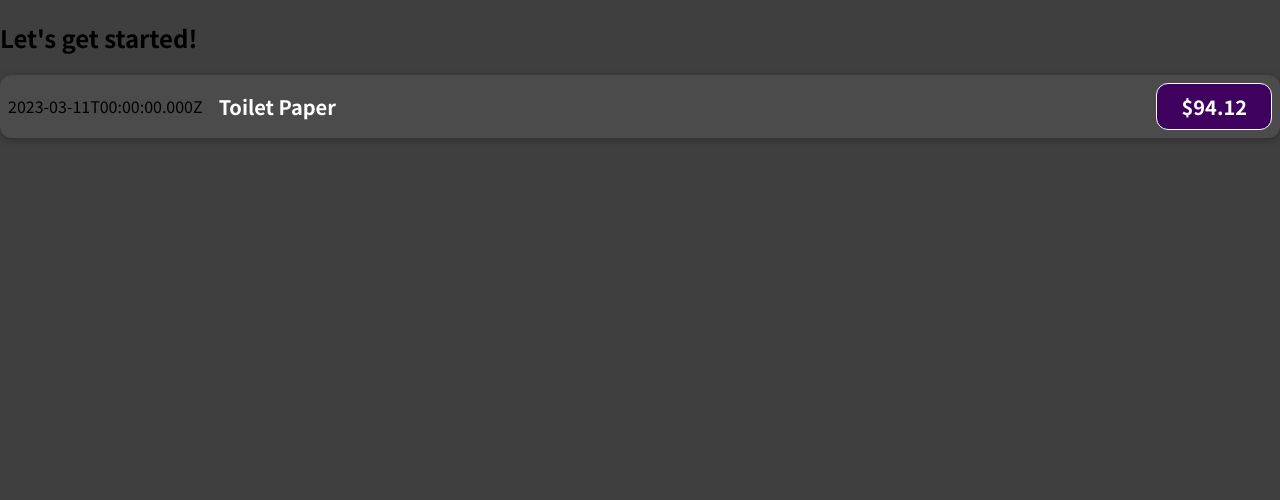
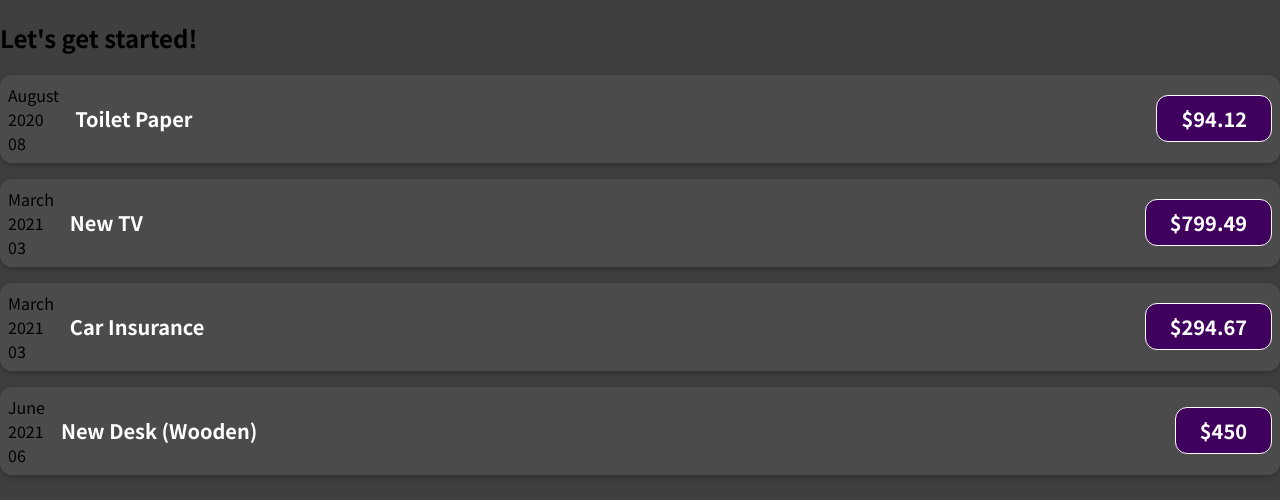
Before and after one commit to Trung-Hieu-Dev/basic-react, a JavaScript app: page / in a window 1280 px wide. Shown: the top 500 px of the page. Built offline with nearby package versions, Linux system fonts and the light colour scheme.

Commit message:
Date format

```diff
--- a/src/App.js
+++ b/src/App.js
@@ -25,7 +25,26 @@
   return (
     <div>
       <h2>Let's get started!</h2>
-      <ExpenseItem title={expenses[0].title} amount={expenses[0].amount} ></ExpenseItem>
+      <ExpenseItem
+        title={expenses[0].title}
+        amount={expenses[0].amount}
+        date={expenses[0].date}
+      />
+      <ExpenseItem
+        title={expenses[1].title}
+        amount={expenses[1].amount}
+        date={expenses[1].date}
+      />
+      <ExpenseItem
+        title={expenses[2].title}
+        amount={expenses[2].amount}
+        date={expenses[2].date}
+      />
+      <ExpenseItem
+        title={expenses[3].title}
+        amount={expenses[3].amount}
+        date={expenses[3].date}
+      />
     </div>
   );
 }
--- a/src/components/ExpenseItem.js
+++ b/src/components/ExpenseItem.js
@@ -1,11 +1,17 @@
 import './ExpenseItem.css'
 
 function ExpenseItem (props) {
-    const expenseDate = new Date(2023, 2, 11);
+    const day = props.date.toLocaleString('en-US', {month: '2-digit'});
+    const month = props.date.toLocaleString('en-US', {month: 'long'});
+    const year = props.date.getFullYear();
 
     return (
         <div className='expense-item '>
-            <div>{ expenseDate.toISOString() }</div>
+            <div>
+                <div>{ month }</div>
+                <div>{ year }</div>
+                <div>{ day }</div>
+            </div>
             <div className='expense-item__description'>
                 <h2>{ props.title }</h2>
                 <div className='expense-item__price'>${ props.amount }</div>
```
